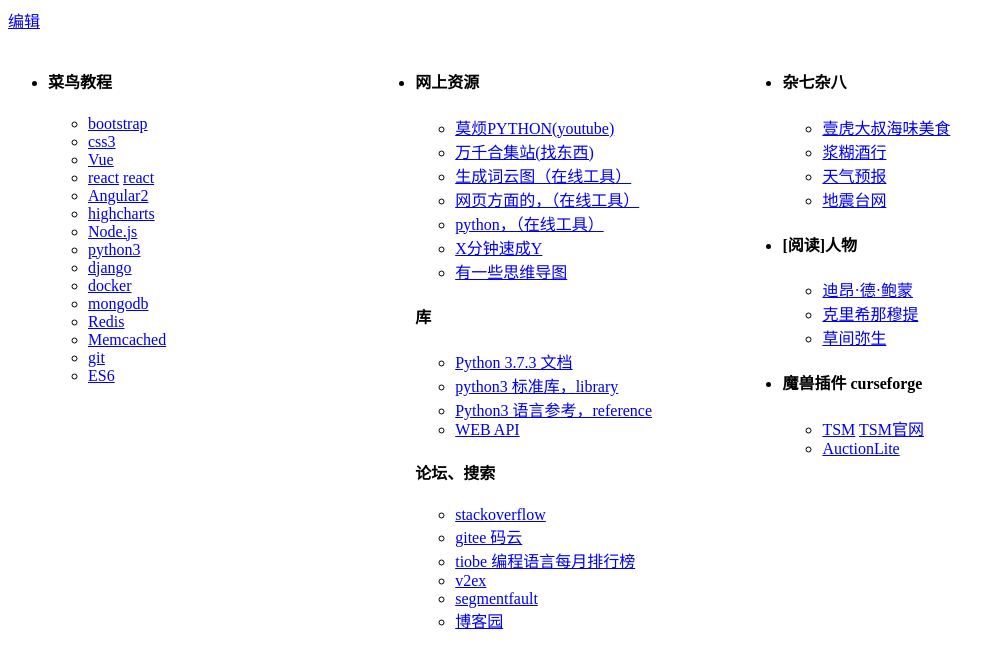
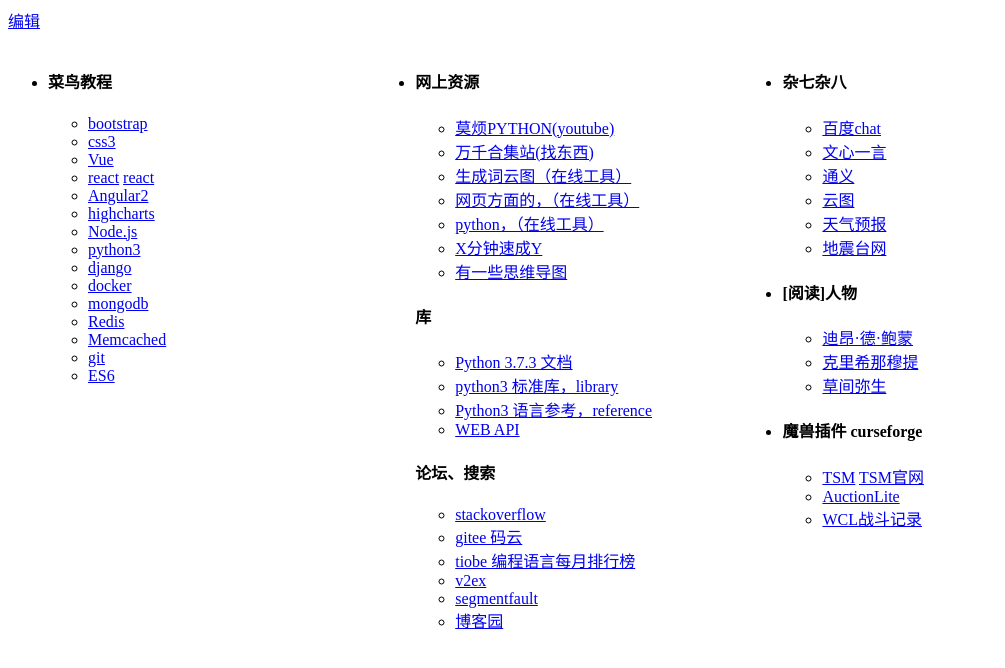
Before and after one commit to bjhhh/bjhhh.github.io, a plain HTML site: page index.html in a window 1280 px wide. Shown: the whole page, without its empty margins (0-1005 px from the left). Drawn offline with Linux system fonts and the light colour scheme.

Commit message:
Update index.html

```diff
--- a/index.html
+++ b/index.html
@@ -87,8 +87,10 @@
 <li>
 	<h4>杂七杂八</h4>
 	<ul>
-	<li><a href="http://onetiger.taobao.com">壹虎大叔海味美食</a></li>
-	<li><a href="https://jianghujiuhang.taobao.com/">浆糊酒行</a></li>
+	<li><a href="https://chat.baidu.com/">百度chat</a></li>
+	<li><a href="https://yiyan.baidu.com/">文心一言</a></li>
+	<li><a href="https://tongyi.aliyun.com/qianwen/">通义</a></li>
+	<li><a href="http://www.nmc.cn/publish/satellite/FY4A-true-color.htm">云图</a></li>
 	<li><a href="http://www.weather.com.cn/">天气预报</a></li>
 	<li><a href="http://news.ceic.ac.cn/">地震台网</a></li>
 	</ul>
@@ -110,6 +112,7 @@
 	<a href="https://www.tradeskillmaster.com/install">TSM官网</a>
 	</li>
 	<li><a href="https://www.curseforge.com/wow/addons/AuctionLite">AuctionLite</a></li>
+	<li><a href="https://cn.classic.warcraftlogs.com/profile">WCL战斗记录</a></li>
 
 	</ul>
 
```
